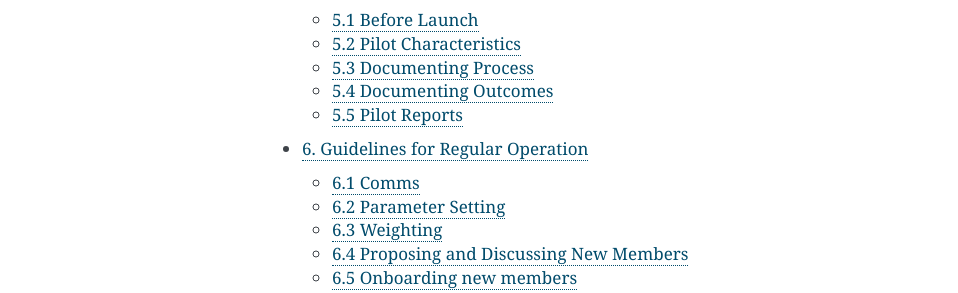
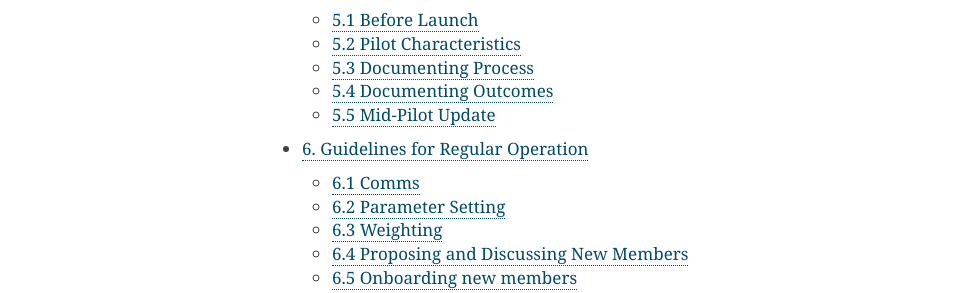
Before and after one commit to protocolguild/documentation, a Sphinx documentation site: the page built from docs/index.rst, in a window 1280 px wide. Shown: the part 1487-1780 px from the top of the page, without its empty margins (148-1106 px from the left). Built offline with Sphinx 7.4.7, drawn with Linux system fonts in a browser that asks for light colours; pages that are not in the unit, such as notebooks, are missing from menus.

Commit message:
update formatting for headers

```diff
--- a/docs/5-initial-pilot.md
+++ b/docs/5-initial-pilot.md
@@ -75,9 +75,7 @@
   - What frequency has someone's decision to join or remain in core protocol work cited the Guild as a compelling benefit?
   - Have any Guild members participated in mentorship programs to support diverse array of future contributors?
 
-## 5.5 Pilot Reports
-
-### Mid-Pilot Update
+## 5.5 Mid-Pilot Update
 
 With the Protocol Guild’s 1-year pilot just about halfway done, we wanted to share an update on how the pilot is going, and what’s next. But first, a quick reminder of what this is all about:
 
@@ -89,10 +87,10 @@
 
 Now let’s take a look at the last 6 months!
 
-##### Pilot Stats
+### Pilot Stats
 Data from Dec 7, 2022 @ 9.15 UTC.
 
-###### Fundraising
+#### Fundraising
 - $9.7m has been donated to the Guild so far (valued at the time of donation)
 - 91% of donated funds ($8.8m) came from five governance proposals: [Lido](https://research.lido.fi/t/proposal-to-fund-the-protocol-guild-pilot-via-a-lido-grant/2016) ($2.8m), [Uniswap](https://gov.uniswap.org/t/governance-proposal-should-the-uniswap-community-participate-in-the-protocol-guild-pilot/16824) ($2.7m), [ENS](https://discuss.ens.domains/t/ep13-executable-support-the-protocol-guild-pilot/12877) ($1.8m), [Nouns DAO](https://discourse.nouns.wtf/t/proposal-nouns-funding-the-protocol-guild-pilot/1599) ($0.8m) and [Moloch DAO](https://app.daohaus.club/dao/0x1/0x519f9662798c2e07fbd5b30c1445602320c5cf5b/proposals/22) ($0.8m)
 - Five tokens account for 98% of the $9.6m donated: LDO (29%), UNI (28%), ENS (19%), ETH (15%) and WETH (8%)
@@ -104,7 +102,7 @@
 
 A very big THANK YOU to all donors - you’re demonstrating what important norms we should be aiming for.
 
-###### Distributions
+#### Distributions
 - Today the Guild has 128 members, up from 90 at the start
 - $5m has been distributed to members so far (valued at the time of distribution)
 - On average each member has received $39k, or $5.6k per month
@@ -113,16 +111,16 @@
 
 ![Distributions](https://user-images.githubusercontent.com/76262359/206177936-ec771374-4cf8-4bd4-899b-2b9b7db9881e.png)
 
-###### Price Fluctuations
+#### Price Fluctuations
 - The value of all donated funds are roughly even with the original donation value (-0.5%), mainly because ENS and UNI token prices are up 47% and 11% respectively since being donated in June '22. Almost all other token prices (including ETH) are down ~20%.
 - The value of all distributed funds are down almost 16% since being distributed. That might seem counterintuitive considering that the value of donated funds are relatively equal since being donated, but this can be explained by the fact that funds are not distributed when the donated is received, rather they are unlocked gradually (i.e. vested) over time. And overall, all token prices have been experiencing a downtrend since August '22. For example, although ENS and UNI token prices are up 47% and 11% respectively since being donated in June '22, they are down 7% and 30% respectively since the start of Aug '22.
 - Volatility was exacerbated by the fact that stablecoins (specifically DAI, USDC and USDT) account for just 1.9% of all donated funds.
 
 ![Totals](https://user-images.githubusercontent.com/76262359/206177876-9cc93e14-44f0-48fc-b420-09420faebb3e.png)
 
-##### Mid-Pilot Reflection
+### Mid-Pilot Reflection
 
-###### Mission
+#### Mission
 At the half-way point of the pilot, has the Guild proven itself as an effective mechanism to fund core protocol development? We consider the preliminary results to be quite promising, however there is still much work to be done.
 
 The Protocol Guild was initially conceived as a way to "[boost the incentives around stewarding the core protocol](https://protocol-guild.readthedocs.io/en/latest/index.html#protocol-guild)". In retrospect, this goal was perhaps not ambitious enough. A significant portion of core protocol development is currently being funded by centralized - and potentially unsustainable - sources, including the Ethereum Foundation (EF), Consensys and a few others. To secure the future of Ethereum’s core development work, we need to create a new equilibrium in core protocol funding, sustained by the ecosystem built on top of it.
@@ -136,7 +134,7 @@
 
 Achieving the above in a sustainable and decentralized way will be a years-long process, and require buy-in from across the Ethereum ecosystem. Fortunately, it’s the exact kind of challenge that our community is uniquely suited to rally around!
 
-###### Member Accomplishments
+#### Member Accomplishments
 
 Here’s an incomplete list of what Guild members have been busy with over the last year:
 
@@ -166,7 +164,7 @@
 
 To be clear, this isn’t to say that the Guild was responsible for these accomplishments or directed the work. All credit to the individuals and the teams / projects they work on to maintain Ethereum today and in the future!
 
-###### Operations
+#### Operations
 
 To date the Guild has been using a private GitHub repository to coordinate changes to membership. And, while this process has been sufficient to make multiple updates, adopting a more public process would help boost transparency.
 
@@ -178,9 +176,9 @@
 
 Fortunately, we’ve already started work to address these bottlenecks!
 
-##### Current Focus
+### Current Focus
 
-###### V2 Architecture
+#### V2 Architecture
 
 The Guild should aim to be the industry standard for how to leverage blockchains for Public Goods funding. As such, all the aforementioned operational inefficiencies and dependencies need to be resolved for the next iteration of the Guild, post-pilot.
 
@@ -196,7 +194,7 @@
 
 If you have any suggestions for the Guild’s v2 architecture, please [reach](https://twitter.com/ProtocolGuild) [out](https://discord.gg/HaUhXYsMyC)!
 
-###### Fundraising
+#### Fundraising
 
 One of the primary Guild’s goals is to normalize setting aside a portion of ecosystem revenues to fund core protocol development. In an ideal world, we would love to see all entities that rely on Ethereum donate 1% of their revenue / profits/ initial token supply.
 
@@ -204,7 +202,7 @@
 
 Overall, we aim to get funding commitments for at least $100m over four years from the end of the pilot (May '23). This corresponds to 2.5x more per year than during the pilot. Although this number is ambitious, recall that almost 10% of that was raised for the pilot from just five Ethereum projects (Lido, Uniswap, ENS, Nouns DAO and Moloch DAO). We have faith that the Ethereum community will again come through in support of our goals.
 
-###### Communications
+#### Communications
 
 A key goal of our communications strategy going forward will be to ensure the Guild’s purpose captures a larger mind-share across the Ethereum community. We want to get to a place where new projects instinctively think about donating a portion of funds in support of core protocol development.
 
```
